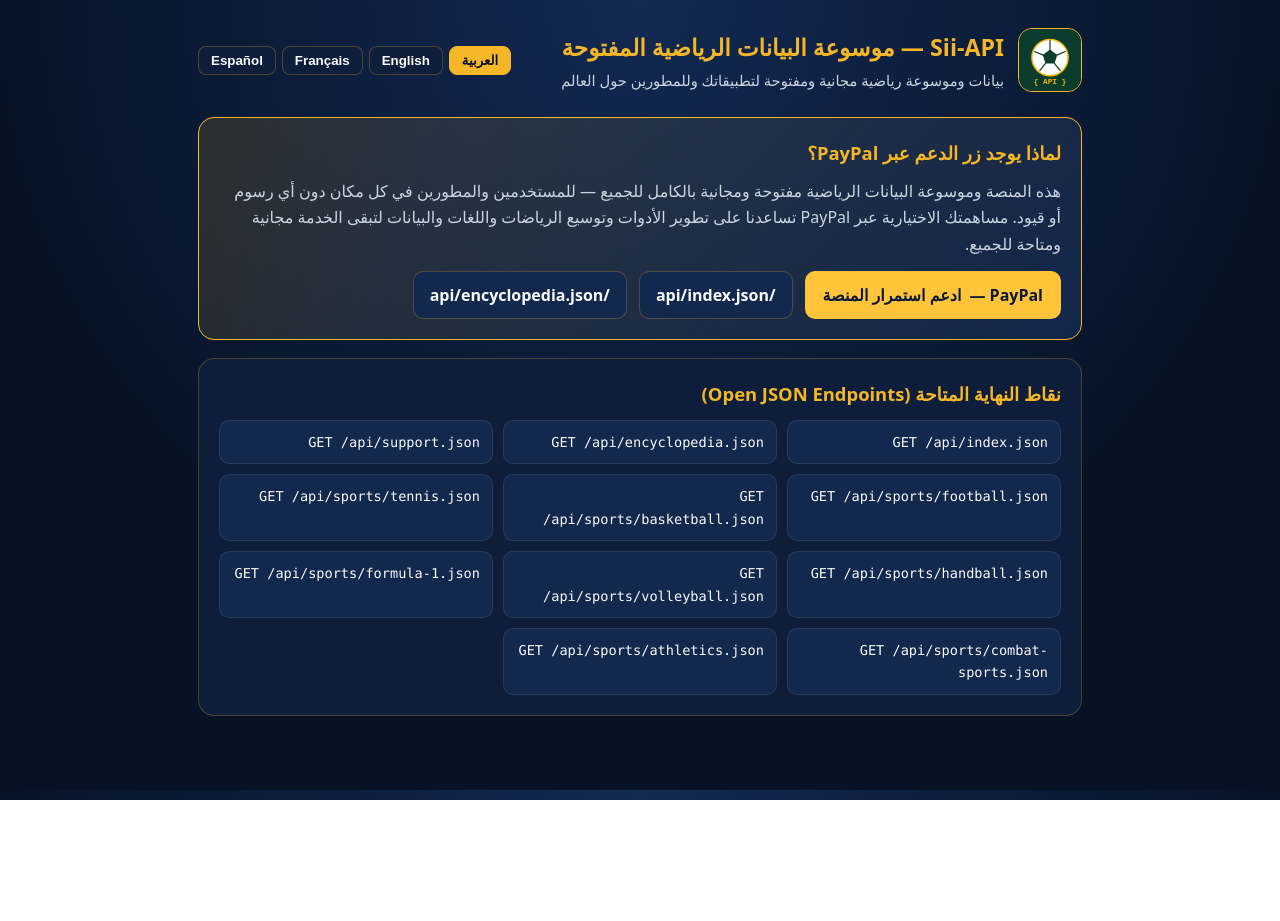
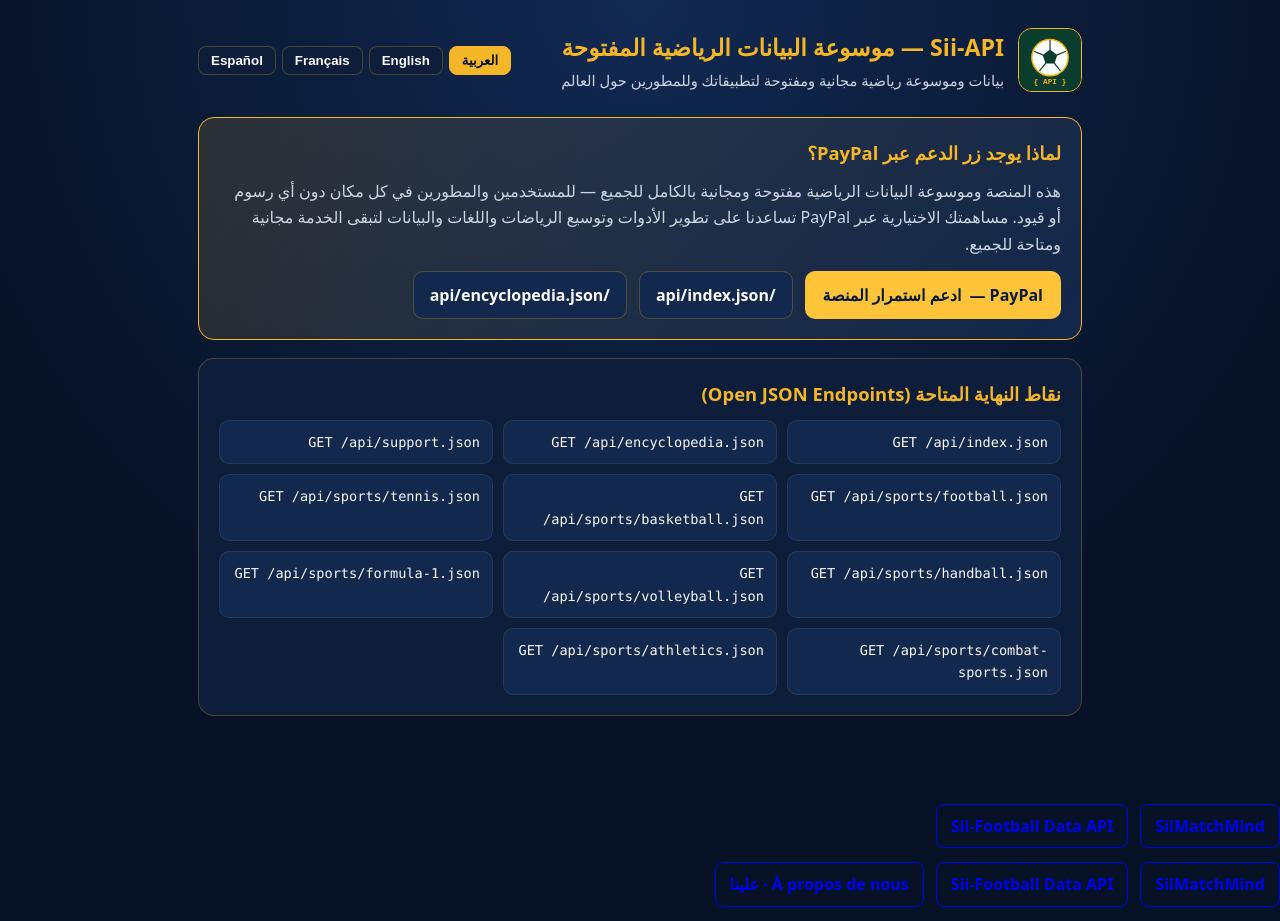
Before and after one commit to SiiBerraM/Sii-Football, a plain HTML site: page docs/index.html in a window 1280 px wide. Before the commit the page ends 800 px from the top, so only its background shows below. Drawn offline with Linux system fonts and the light colour scheme.

Commit message:
Restore SiiMatchMind, Sii-Football Data API, and À propos de nous

```diff
--- a/docs/index.html
+++ b/docs/index.html
@@ -257,5 +257,14 @@
       });
     })();
   </script>
+<div id="sii-legacy-links" style="display:flex;gap:12px;flex-wrap:wrap;margin:14px 0;">
+  <a href="https://siiberram.github.io/Sii-Football/" style="padding:8px 14px;border-radius:8px;text-decoration:none;font-weight:600;border:1px solid currentColor;">SiiMatchMind</a>
+  <a href="https://siiberram.github.io/Sii-Football/api/index.json" style="padding:8px 14px;border-radius:8px;text-decoration:none;font-weight:600;border:1px solid currentColor;">Sii-Football Data API</a>
+</div>
+<div id="sii-footer-restored" style="display:flex;gap:12px;flex-wrap:wrap;align-items:center;margin:14px 0;">
+  <a href="https://siiberram.github.io/siimatchmind-ai/" style="padding:8px 14px;border-radius:8px;text-decoration:none;font-weight:600;border:1px solid currentColor;">SiiMatchMind</a>
+  <a href="https://siiberram.github.io/Sii-Football/api/index.json" style="padding:8px 14px;border-radius:8px;text-decoration:none;font-weight:600;border:1px solid currentColor;">Sii-Football Data API</a>
+  <a href="#about" style="padding:8px 14px;border-radius:8px;text-decoration:none;font-weight:600;border:1px solid currentColor;">À propos de nous · علينا</a>
+</div>
 </body>
 </html>
```
